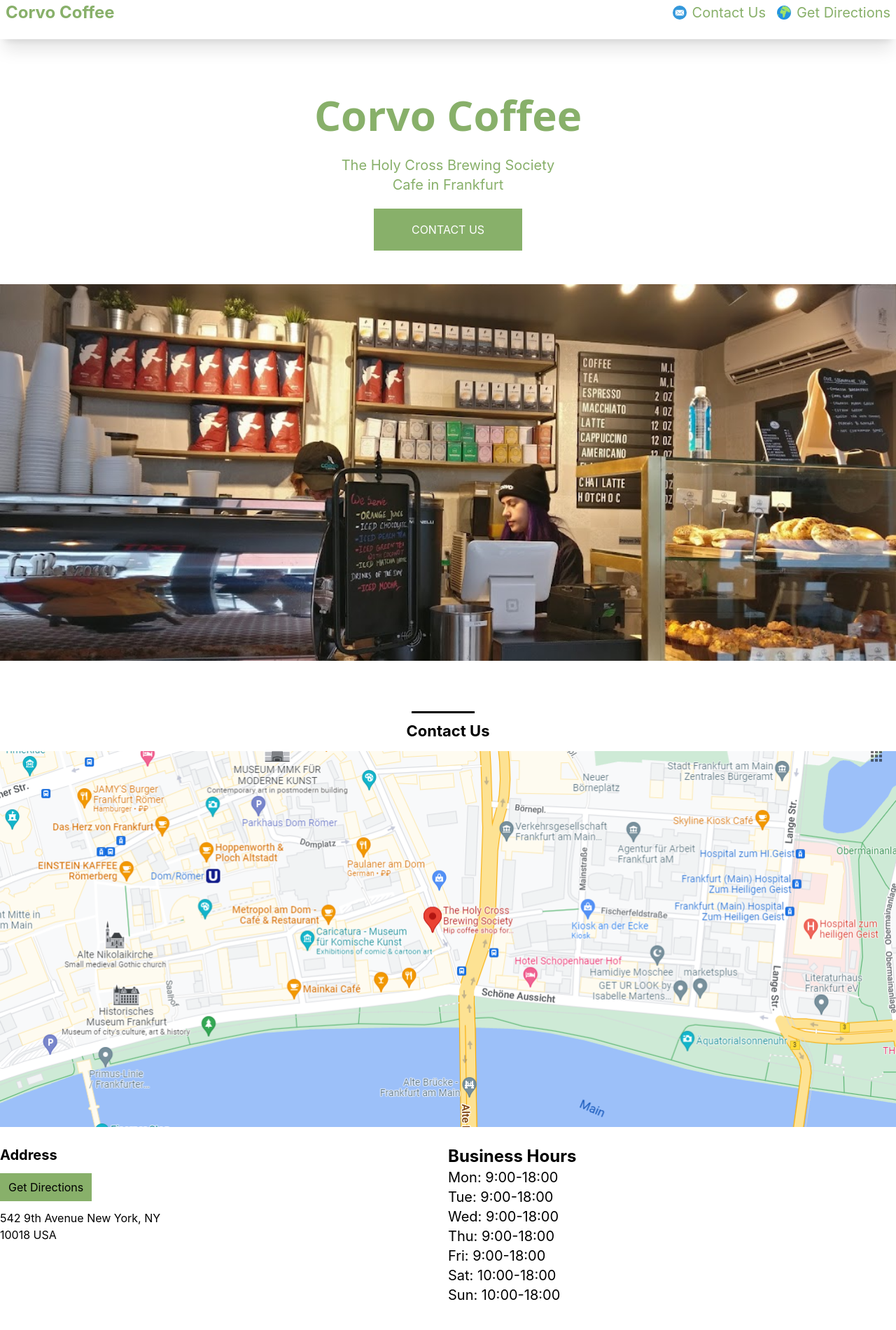
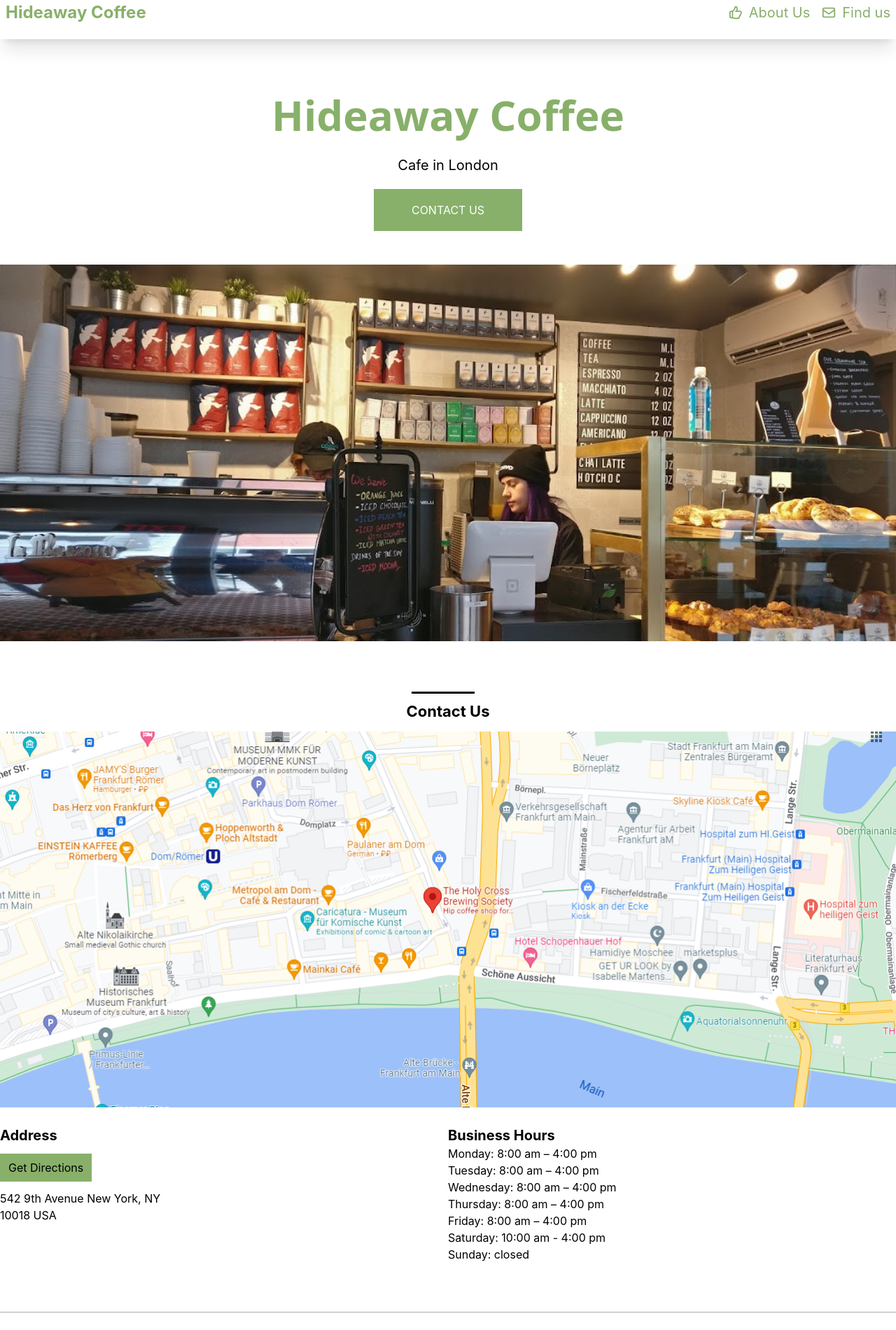
Before and after one commit to smart9205/shop-website, a Next.js app: page / in a window 1280 px wide. Shown: the part 20-1920 px from the top of the page at 70% size. Built offline with nearby package versions, Linux system fonts and the light colour scheme.

Commit message:
update: ui

```diff
--- a/components/Layout/Footer.tsx
+++ /dev/null
@@ -1,5 +0,0 @@
-const Footer = () => {
-    return <div className="h-12"></div>;
-};
-
-export default Footer;
--- /dev/null
+++ b/components/footer.tsx
@@ -0,0 +1,16 @@
+const Footer = () => {
+    return (
+        <div className="container mx-auto my-[70px]">
+            <hr className="border-t-[#aaaaaa]" />
+            <div className="flex justify-between items-center mt-[20px]">
+                <p className="text-gray-400">Report abuse</p>
+                <p className="text-gray-400">Header photo by Dino Rodriguez</p>
+                <p className="text-gray-400">
+                    Powered by <b className="text-[20px]">Google</b>
+                </p>
+            </div>
+        </div>
+    );
+};
+
+export default Footer;
--- a/components/Layout/header.tsx
+++ b/components/header.tsx
@@ -1,5 +1,5 @@
 import React from "react";
-import Image from "next/image";
+import { HiOutlineMail, HiOutlineThumbUp } from "react-icons/hi";
 
 const Header = () => {
     return (
@@ -12,22 +12,18 @@
                         rel="noopener noreferrer"
                         className="text-[#88b06a] text-2xl font-bold"
                     >
-                        Corvo Coffee
+                        Hideaway Coffee
                     </a>
                 </div>
                 <ul className="hidden space-x-4 sm:inline-flex pr-2">
                     <li>
                         <a
                             href="#"
-                            className="px-2 py-2 text-[#88b06a] rounded"
+                            className="px-2 py-2 text-[#88b06a] rounded hover:text-gray-600"
                         >
-                            <div className="flex items-center justify-center gap-2">
-                                <Image
-                                    src={"/images/mail.svg"}
-                                    width="20px"
-                                    height="20px"
-                                />
-                                <span className="text-xl">Contact Us</span>
+                            <div className="flex items-center justify-center gap-2 ">
+                                <HiOutlineThumbUp size={"22px"} />
+                                <span className="text-xl">About Us</span>
                             </div>
                         </a>
                     </li>
@@ -36,15 +32,11 @@
                             target="_blank"
                             href="#"
                             rel="noopener noreferrer"
-                            className="px-2 py-2 text-[#88b06a] rounded"
+                            className="px-2 py-2 text-[#88b06a] rounded hover:text-gray-600"
                         >
                             <div className="flex items-center justify-center gap-2">
-                                <Image
-                                    src={"/images/direc.svg"}
-                                    width="20px"
-                                    height="20px"
-                                />
-                                <span className="text-xl">Get Directions</span>
+                                <HiOutlineMail size={"22px"} />
+                                <span className="text-xl">Find us</span>
                             </div>
                         </a>
                     </li>
--- a/package.json
+++ b/package.json
@@ -11,7 +11,8 @@
     "dependencies": {
         "next": "12.3.1",
         "react": "18.2.0",
-    "react-dom": "18.2.0"
+        "react-dom": "18.2.0",
+        "react-icons": "^4.7.1"
     },
     "devDependencies": {
         "@types/node": "18.7.19",
--- a/pages/home.tsx
+++ b/pages/home.tsx
@@ -3,17 +3,14 @@
 
 const Home = () => {
     return (
-        <div className="container mx-auto">
+        <>
             <div className="flex flex-col-reverse md:flex-col">
                 <div className="flex flex-col justify-center items-center text-center">
                     <h1 className="font-sans font-extrabold text-6xl text-[#88b06a] mt-[20px] md:mt-[70px] p-2">
-                        Corvo Coffee
+                        Hideaway Coffee
                     </h1>
-                    <span className="text-[#88b06a] text-xl mt-[20px]">
-                        The Holy Cross Brewing Society
-                    </span>
-                    <span className="text-[#88b06a] text-xl mb-[20px]">
-                        Cafe in Frankfurt
+                    <span className="text-black text-xl my-[20px]">
+                        Cafe in London
                     </span>
                     <button className="bg-[#88b06a] px-[54px] py-[18px] text-white">
                         CONTACT US
@@ -76,19 +73,19 @@
                     </p>
                 </div>
                 <div className="flex-1 text-black">
-                    <p className="font-bold text-xl sm:text-2xl">
+                    <h1 className="font-bold text-lg sm:text-xl">
                         Business Hours
-                    </p>
-                    <p className="sm:text-xl">Mon: 9:00-18:00</p>
-                    <p className="sm:text-xl">Tue: 9:00-18:00</p>
-                    <p className="sm:text-xl">Wed: 9:00-18:00</p>
-                    <p className="sm:text-xl">Thu: 9:00-18:00</p>
-                    <p className="sm:text-xl">Fri: 9:00-18:00</p>
-                    <p className="sm:text-xl">Sat: 10:00-18:00</p>
-                    <p className="sm:text-xl">Sun: 10:00-18:00</p>
+                    </h1>
+                    <p className="sm:text-md">Monday: 8:00 am – 4:00 pm</p>
+                    <p className="sm:text-md">Tuesday: 8:00 am – 4:00 pm</p>
+                    <p className="sm:text-md">Wednesday: 8:00 am – 4:00 pm</p>
+                    <p className="sm:text-md">Thursday: 8:00 am – 4:00 pm</p>
+                    <p className="sm:text-md">Friday: 8:00 am – 4:00 pm</p>
+                    <p className="sm:text-md">Saturday: 10:00 am - 4:00 pm</p>
+                    <p className="sm:text-md">Sunday: closed</p>
                 </div>
             </div>
-        </div>
+        </>
     );
 };
 
--- a/pages/index.tsx
+++ b/pages/index.tsx
@@ -1,18 +1,20 @@
 import type { NextPage } from "next";
 // Layout Components
-import Footer from "../components/Layout/footer";
-import Header from "../components/Layout/header";
+import Footer from "../components/footer";
+import Header from "../components/header";
 
 // Page Components
 import Home from "./home";
 
 const Main: NextPage = () => {
     return (
-        <div>
+        <>
             <Header />
-            <Home />
+            <div className="container mx-auto">
+                <Home />
+            </div>
             <Footer />
-        </div>
+        </>
     );
 };
 
```
Also changed, not shown: 1 other file (tests, documents, lock files or other folders). Lines whose indentation alone changed are shown as unchanged.
